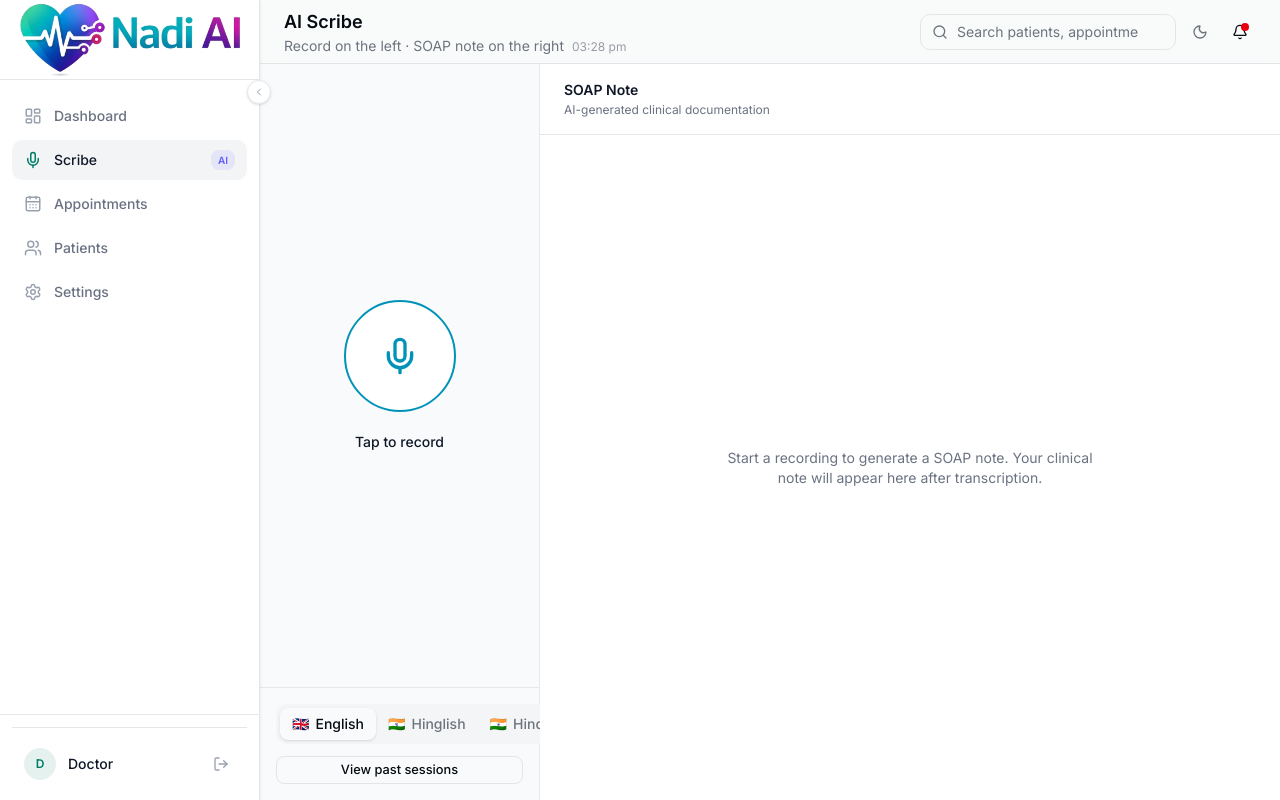
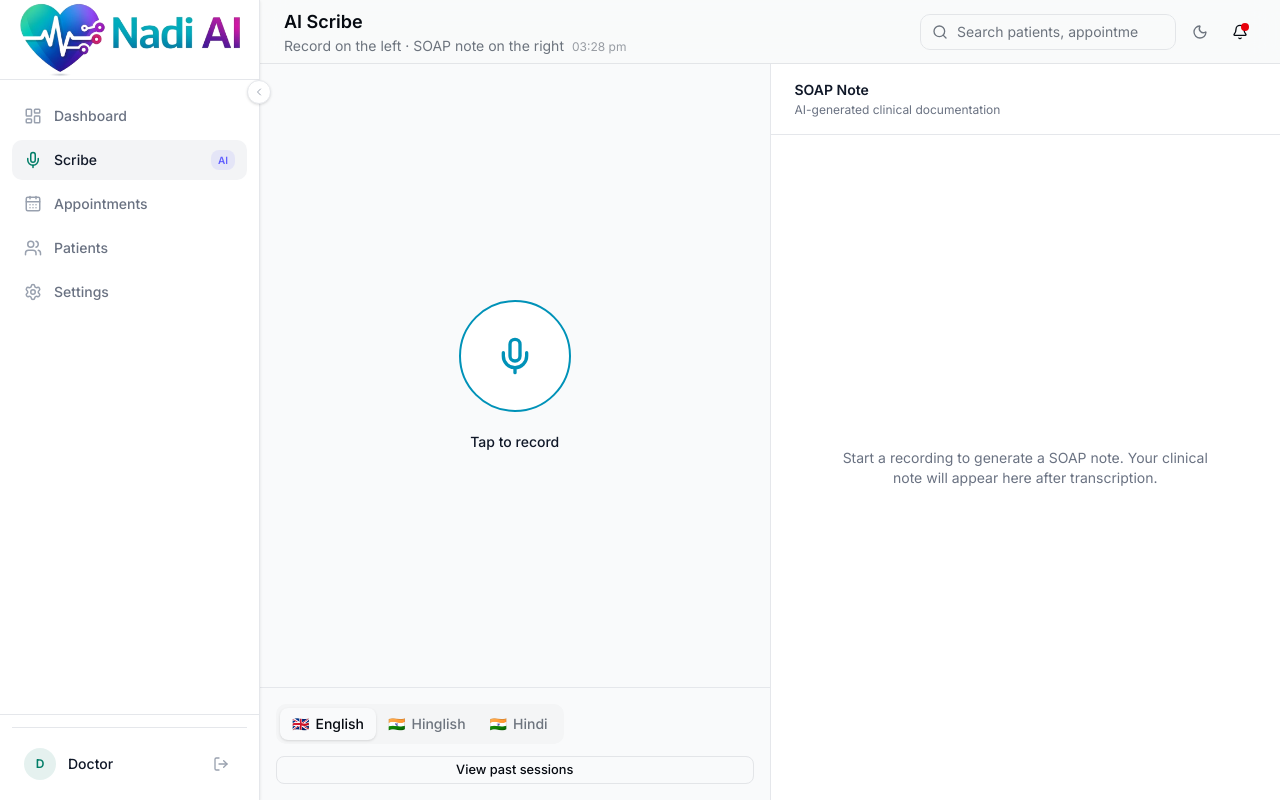
Before and after one commit to karthiksundararajan12/nadiai-clinic, a Next.js app: page /scribe in a window 1280 px wide. Built offline with nearby package versions, Linux system fonts and the light colour scheme; no server answers.

Commit message:
Scribe bug fix

```diff
--- a/components/scribe/scribe-workflow.jsx
+++ b/components/scribe/scribe-workflow.jsx
@@ -320,7 +320,7 @@
         footer={recordPanelFooter}
       />
 
-      <main className="min-h-0 min-w-0 flex-1">
+      <main className="min-h-0 min-w-0 flex-1 basis-0">
         {rightPanel}
       </main>
 
--- a/features/scribe/consultation-workspace/components/consultation/ScribeRecordPanel.jsx
+++ b/features/scribe/consultation-workspace/components/consultation/ScribeRecordPanel.jsx
@@ -22,7 +22,7 @@
   };
 
   return (
-    <aside className="flex h-full w-full shrink-0 flex-col border-r border-gray-200 bg-gray-50 md:w-[280px]">
+    <aside className="flex h-full min-w-0 flex-1 basis-0 flex-col border-r border-gray-200 bg-gray-50">
       <div className="flex flex-1 flex-col items-center justify-center gap-5 px-6 py-8">
         <button
           type="button"
```
